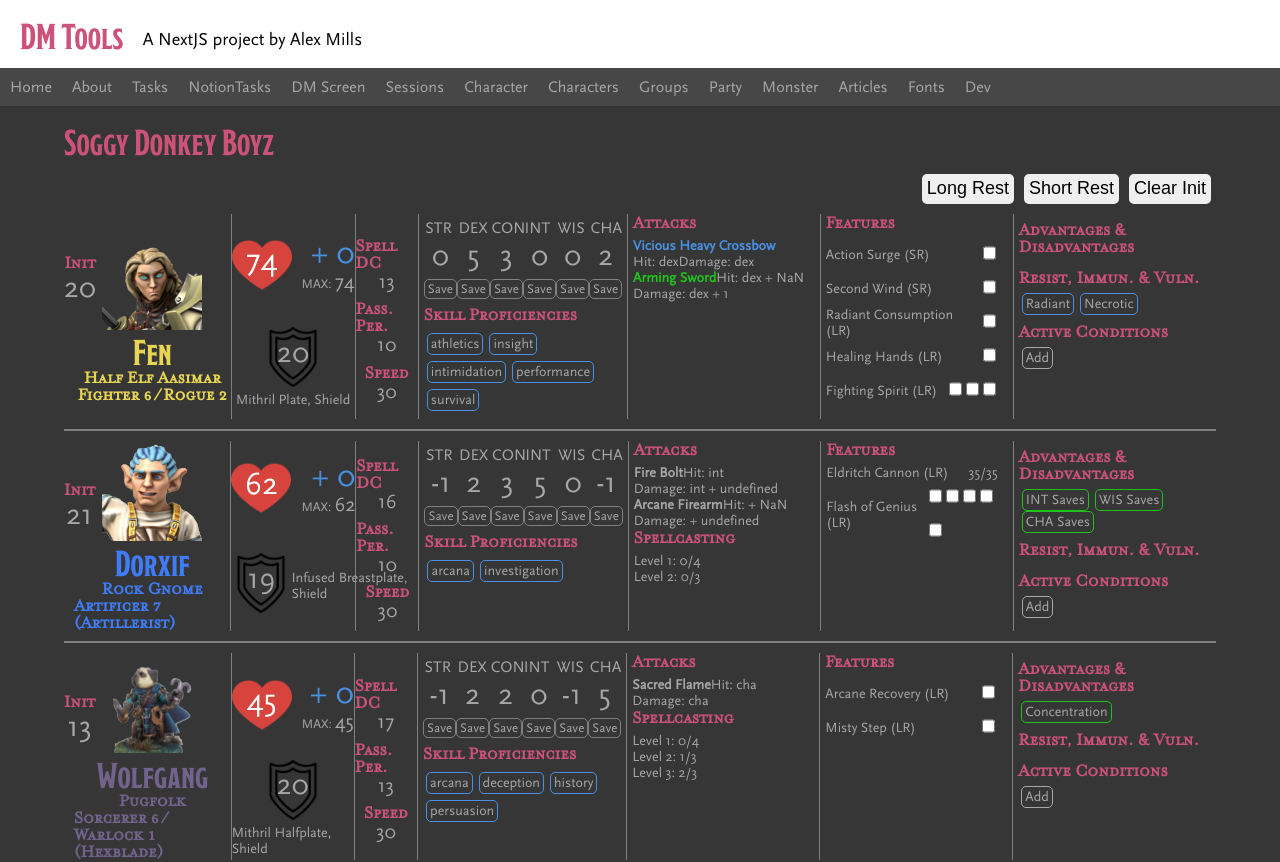
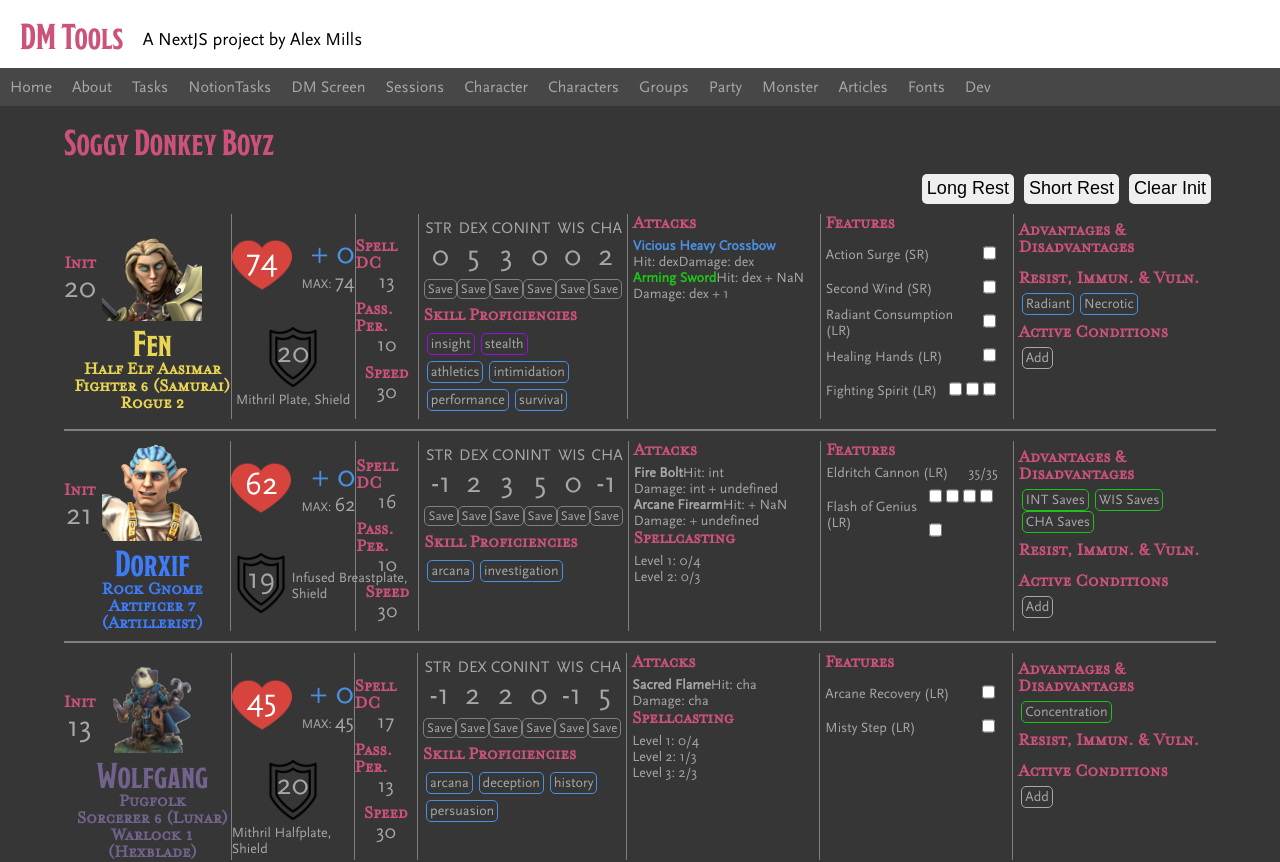
Before and after one commit to cardiacunicorn/dm-tools, a Next.js app: page /party in a window 1280 px wide. Shown: the top 862 px of the page. Built offline with nearby package versions, Linux system fonts and the light colour scheme; a web font is replaced by a local one.

Commit message:
secondary class tweaks

```diff
--- a/components/players/PlayerProfile.tsx
+++ b/components/players/PlayerProfile.tsx
@@ -21,13 +21,25 @@ export default function PlayerProfile({ ...props }: PlayerProfile) {
             classesOutput += ' (' + props.classes[i].subclass + ')'
         }
     }
+    var primary = `${props.classes[0].name} ${props.classes[0].levels} (${props.classes[0].subclass})`
+
+    var secondary;
+    if (props.classes[1]) {
+        secondary = `${props.classes[1].name} ${props.classes[1].levels}`
+        if (props.classes[1].subclass) {
+            secondary += ` (${props.classes[1].subclass})`
+        }
+    }
 
     return (
         <div className={styles.profile}>
             <img src={props.image_path} className={styles.profile_image} />
             <h1 className={styles.name} style={{color: props.colour}}>{props.name}</h1>
             <h3 className={styles.race} style={{color: props.colour}}>{props.race}</h3>
-            <h3 className={styles.classes} style={{color: props.colour}}>{classesOutput}</h3>
+            <h3 className={styles.classes} style={{color: props.colour}}>
+                {primary}<br />
+                {secondary}
+            </h3>
         </div>
     )
 
--- a/data/players/fen.tsx
+++ b/data/players/fen.tsx
@@ -69,7 +69,7 @@ export var Fen: Player =
             athletics: 1,
             deception: 0,
             history: 0,
-            insight: 1,
+            insight: 2,
             intimidation: 1,
             investigation: 0,
             medicine: 0,
@@ -79,7 +79,7 @@ export var Fen: Player =
             persuasion: 0,
             religion: 0,
             sleight_of_hand: 0,
-            stealth: 0,
+            stealth: 2,
             survival: 1
         },
         weapons: {
--- a/styles/Players.module.scss
+++ b/styles/Players.module.scss
@@ -45,6 +45,7 @@
 
         h1, h2, h3 {
             margin: 0;
+            text-align: center;
         }
     }
 
```
